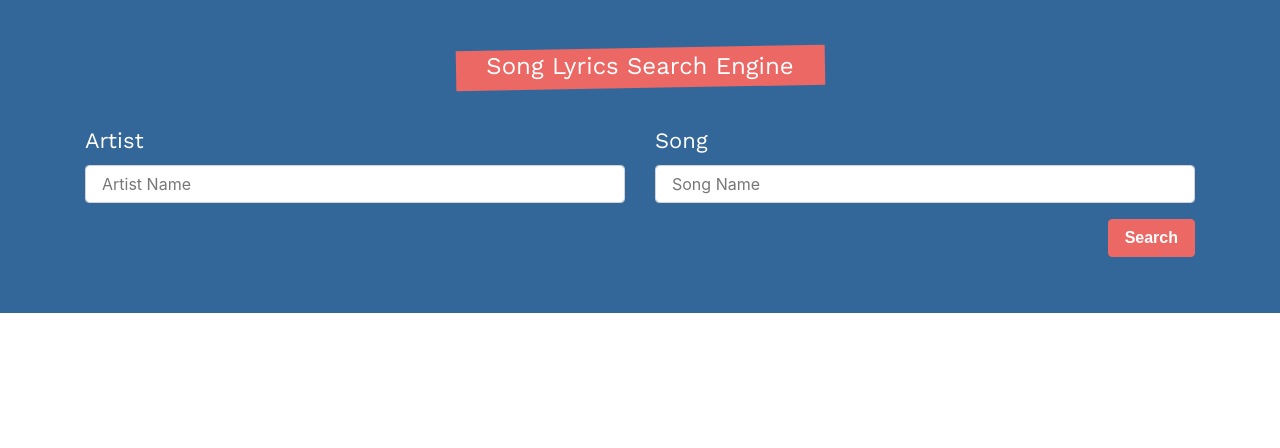
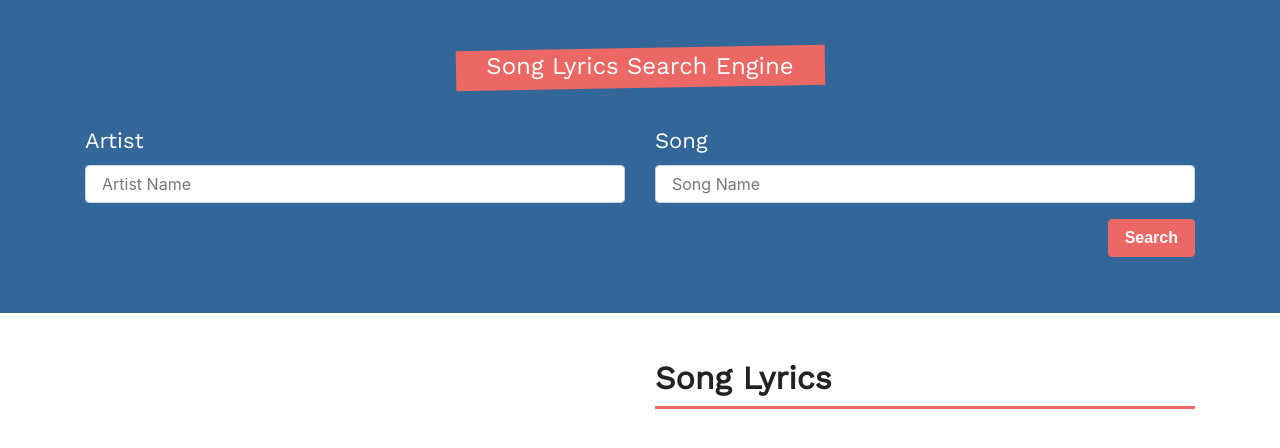
Before and after one commit to mikaelpizzi/lyrics, a React (Create React App) app: page / in a window 1280 px wide. Shown: the top 448 px of the page. Built offline with nearby package versions, Linux system fonts and the light colour scheme; a web font is replaced by a local one.

Commit message:
[ADD] Show song lyrics

```diff
--- a/src/App.js
+++ b/src/App.js
@@ -1,6 +1,7 @@
 import { Fragment, useEffect, useState } from "react";
 import Form from "./components/Form";
 import axios from "axios";
+import Song from "./components/Song";
 
 function App() {
 
@@ -27,6 +28,19 @@ function App() {
       <Form
         saveLyricSearch={saveLyricSearch}
       />
+
+      <div className="container mt-5">
+        <div className="row">
+            <div className="col-md-6">
+
+            </div>
+            <div className="col-md-6">
+              <Song
+                lyrics={lyrics}
+              />
+            </div>
+        </div>
+      </div>
     </Fragment>
 
   );
--- /dev/null
+++ b/src/components/Song.js
@@ -0,0 +1,10 @@
+import { Fragment } from "react";
+
+const Song = ({ lyrics }) => (
+    <Fragment>
+        <h2>Song Lyrics</h2>
+        <p className="letra">{lyrics}</p>
+    </Fragment>
+);
+
+export default Song;
```
